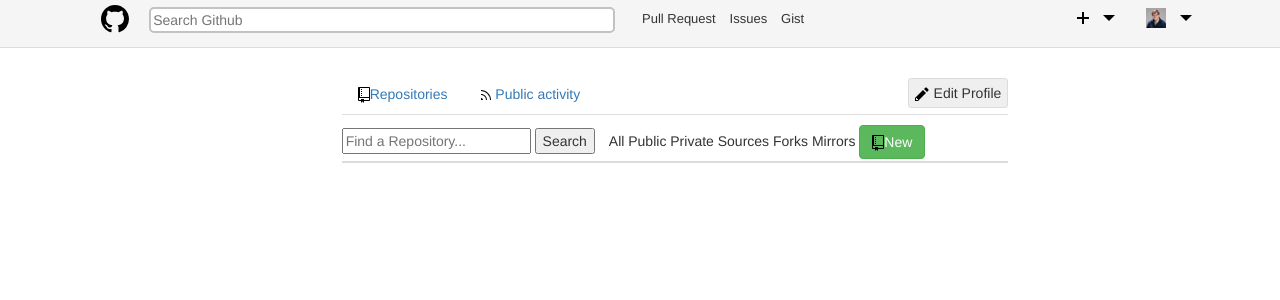
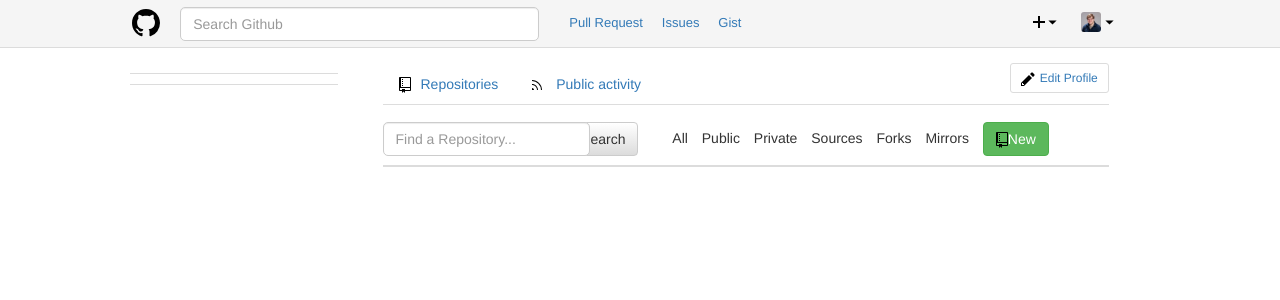
Before and after one commit to jknueven/github_profileRedo, a PHP site: page /index.html in a window 1280 px wide. Shown: the top 300 px of the page. Run offline with PHP 8.4, Linux system fonts and the light colour scheme.

Commit message:
add more css to clean up header and repositories tab

```diff
--- a/css/main.css
+++ b/css/main.css
@@ -6,14 +6,14 @@
   background-color: #F5F5F5;
   border-bottom: 1px solid gainsboro;
   width: 100%;
-  padding-left: 45px;
-  padding-right: 45px;
+  padding-left: 78px;
+  padding-top: 4px;
+  padding-right: 35px;
   margin-right: 0px;
   margin-left: 0px; }
 
 .contentMain {
-  margin-left: 95px;
-  width: 1000px;
+  width: 100%;
   padding-top: 5px;
   padding-bottom: 5px; }
 
@@ -25,15 +25,14 @@
     float: right; }
 
 .Search input {
-  margin-top: 7px;
+  margin-top: 3px;
   width: 100%;
-  border-radius: 5px;
-  border: 2px solid #c2c2c2;
-  box-shadow: 0px 10px 10px 10px, #F5F5F5; }
+  border-radius: 5px; }
 
 .Links {
   display: inline-block;
-  padding-left: 2px;
+  padding-left: 0px;
+  padding-right: 0;
   margin-top: 2px; }
   .Links ul {
     padding-left: 0px; }
@@ -41,7 +40,8 @@
     display: inline-block; }
   .Links h4 {
     font-size: 13px;
-    margin-left: 10px; }
+    margin-left: 15px;
+    text-decoration: bold; }
 
 .newRepo, .miniProfile {
   margin-top: 7px;
@@ -50,33 +50,54 @@
   .newRepo img, .miniProfile img {
     margin-left: 10px; }
 
+.triangle {
+  height: 11px;
+  width: 11px;
+  margin-left: 0px; }
+
 .newRepo {
-  margin-left: 40px;
-  margin-right: -30px; }
+  margin-left: 85px;
+  margin-right: -40px; }
+  .newRepo img {
+    margin-left: 5px;
+    margin-right: -7px; }
 
 .miniProfile {
   margin-right: 0px;
-  padding-right: 0; }
+  padding-right: 0;
+  margin-left: -15px; }
   .miniProfile .UPI {
     height: 20px;
-    width: 20px; }
+    width: 20px;
+    border-radius: 3px;
+    margin-right: -10px; }
 
 .topBar {
   width: 100%;
   margin-top: 10px;
   border-bottom: 2px solid gainsboro; }
-  .topBar input {
-    length: 242px; }
   .topBar ul {
     padding-left: 10px;
+    margin-left: 20px;
     display: inline-block; }
     .topBar ul li {
       font-size: 14px;
       display: inline-block; }
+  .topBar input {
+    width: 100%; }
+  .topBar .btn-default {
+    margin-left: 0px; }
+  .topBar .btn-success {
+    margin-left: 70px; }
+
+.searchBar {
+  padding-left: 0; }
+  .searchBar .form-control {
+    margin-left: 0;
+    length: 242px; }
 
 .editProfile {
   float: right;
-  margin-top: 5px;
   border: 1px solid gainsboro;
   border-radius: 3px;
   height: 30px; }
@@ -84,15 +105,85 @@
     margin-right: 5px; }
 
 .Main {
-  margin-top: 20px; }
+  margin-top: 10px;
+  margin-left: 20px;
+  width: auto; }
 
 .profileMenu {
-  margin-left: 0;
+  margin-left: 95px;
+  margin-top: 10px;
   padding: 0; }
+
+.name {
+  margin-top: 10px; }
+  .name h2 {
+    margin-top: 0px;
+    font-size: 25px; }
+
+.username {
+  margin-top: -10px; }
+  .username h3 {
+    margin-top: 0px;
+    font-size: 21px;
+    color: grey; }
+
+.bio {
+  border-bottom: 1px solid gainsboro; }
+  .bio p {
+    color: grey; }
+
+.started {
+  margin-top: 10px;
+  border-bottom: 1px solid gainsboro; }
+  .started img {
+    float: left;
+    margin-right: 5px; }
+
+.stats .follow, .stats .stars, .stats .following {
+  border-bottom: 1px solid gainsboro;
+  align: middle;
+  padding: 0px; }
+  .stats .follow ul, .stats .stars ul, .stats .following ul {
+    padding: 0px; }
+  .stats .follow li, .stats .stars li, .stats .following li {
+    text-align: middle;
+    padding-left: 10px;
+    list-style: none; }
+    .stats .follow li h5, .stats .stars li h5, .stats .following li h5 {
+      font-size: 30px;
+      padding: 0;
+      margin-top: 4px;
+      padding-left: 12px;
+      margin-bottom: 0px; }
+    .stats .follow li p, .stats .stars li p, .stats .following li p {
+      font-size: 11px;
+      margin-top: 0px; }
+
+.follow ul, .following ul {
+  margin-top: 1px; }
 
 .profileContent {
   padding: 0;
-  margin-left: 80px; }
+  margin-left: 45px; }
+  .profileContent ul li a img {
+    margin-right: 10px; }
+
+.topBar {
+  padding-bottom: 7px;
+  padding-top: 7px;
+  display: inline-block; }
+  .topBar input {
+    width: auto;
+    border-radius: 5px; }
+  .topBar ul {
+    padding: 0; }
+    .topBar ul li {
+      margin-left: 10px; }
+  .topBar .btn-default {
+    margin-left: 4px;
+    background: linear-gradient(white, gainsboro); }
+  .topBar .btn-success {
+    margin-left: 10px; }
 
 .profileImg img {
   height: 230px;
--- a/index.html
+++ b/index.html
@@ -13,26 +13,26 @@
 		<img src="images/mark-github.svg">
 	</div>
 
-	<div class="col-lg-5 Search">
-		<input type="text" name="search" placeholder="Search Github">
+	<div class="col-lg-4 Search">
+		<input class="form-control" type="text" name="search" placeholder="Search Github">
 	</div>
 
 	<div class="col-lg-4 Links">
 		<ul class="nav-links">
-		<li><h4>Pull Request</h4></li>
-		<li><h4>Issues</h4></li>
-		<li><h4>Gist</h4></li>
+		<li><a href="https://github.com/pulls"><h4>Pull Request</h4></a></li>
+		<li><a href="https://github.com/issues"><h4>Issues</h4></a></li>
+		<li><a href="https://gist.github.com/"><h4>Gist</h4></a></li>
 		</ul>
 	</div>
 
 	<div class="col-lg-1 newRepo">
 		<img src="images/plus.svg">
-		<img src="images/triangle-down.svg">
+		<img class="triangle" src="images/triangle-down.svg">
 	</div>
 
 	<div class="col-lg-1 miniProfile">
 		<img class="UPI" src="images/Jared_profile3.jpg">
-		<img src="images/triangle-down.svg">
+		<img class="triangle" src="images/triangle-down.svg">
 	</div>
   </div>
 
@@ -55,9 +55,9 @@
 
 	</div>
 
-	<div class="col-md-8 profileContent">
+	<div class="col-md-7 profileContent">
 
-	<button class="editProfile"><img src="images/pencil.svg">Edit Profile</button>
+	<a class="btn btn-sm editProfile" href="https://github.com/settings/profile"><img src="images/pencil.svg">Edit Profile</a>
 
 	<ul class="nav nav-tabs" id="myTab">
         <li><a data-toggle="tab" href="#sectionA">
@@ -70,8 +70,10 @@
     <div class="tab-content">
         <div id="sectionA" class="tab-pane fade in active">
         	<div class="topBar">
-        		<input type="text" name="repoSearch" placeholder="Find a Repository...">
-        		<button type="search">Search</button>
+        		<div class="col-md-3 searchBar">
+        			<input class="form-control" type="text" name="repoSearch" placeholder="Find a Repository...">
+        		</div>
+        		<button class="btn btn-default" type="search">Search</button>
         		<ul>
         			<li>All</li>
         			<li>Public</li>
--- a/sass/main.scss
+++ b/sass/main.scss
@@ -9,15 +9,16 @@
 	background-color:$primaryColor;
 	border-bottom:1px solid darken($primaryColor,10);
 	width:100%;
-	padding-left:45px;
-	padding-right:45px;
+	padding-left:78px;
+	padding-top:4px;
+	padding-right:35px;
 	margin-right:0px;
 	margin-left:0px;
+
 }
 
 .contentMain {
-		margin-left:95px;
-		width:1000px;
+		width:100%;
 		padding-top: 5px;
 		padding-bottom:5px;
 }
@@ -33,17 +34,17 @@
 
 .Search {
 	input{
-		margin-top: 7px;
+		margin-top: 3px;
 		width:100%;
 		border-radius:5px;
-		border:2px solid darken($primaryColor,20);
-		box-shadow: 0px 10px 10px 10px, $primaryColor;
+		//box-shadow: 0px 10px 10px 10px, $primaryColor;
 	}
 }
 
 .Links {
 	display:inline-block;
-	padding-left:2px;
+	padding-left:0px;
+	padding-right:0;
 	margin-top:2px;
 
 	ul {
@@ -55,7 +56,8 @@
 	}
 	h4{
 		font-size: 13px;
-		margin-left: 10px;
+		margin-left: 15px;
+		text-decoration:bold;
 	}
 
 }
@@ -70,17 +72,32 @@
 
 }
 
+.triangle {
+	height:11px;
+	width:11px;
+	margin-left:0px;
+}
+
 .newRepo {
-	margin-left:40px;
-	margin-right:-30px;
+	margin-left:85px;
+	margin-right:-40px;
+
+	img{
+		margin-left: 5px;
+		margin-right: -7px;
+	}
 }
 
 .miniProfile {
 	margin-right:0px;
 	padding-right:0;
+	margin-left:-15px;
+
 	.UPI {
 		height:20px;
 		width: 20px;
+		border-radius:3px;
+		margin-right:-10px
 	}
 }
 
@@ -89,26 +106,37 @@
 	margin-top:10px;
 	border-bottom:2px solid darken($primaryColor,10);
 
-	input {
-		length:242px;
-	}
-
 	ul {
 		padding-left:10px;
+		margin-left: 20px;
 		display:inline-block;
 		li{
 			font-size: 14px;
 			display: inline-block;
 		}
 	}
-	.new {
+	input {
+		width:100%;
+	}
+	.btn-default {
+		margin-left: 0px;
+	}
+	.btn-success {
+		margin-left: 70px;
+	}
+}
+
+.searchBar {
+	padding-left:0;
+	.form-control {
+		margin-left: 0;
+		length:242px;
 
 	}
 }
 
 .editProfile {
 	float:right;
-	margin-top:5px;
 	border:1px solid darken($primaryColor,10);
 	border-radius:3px;
 	height:30px;
@@ -118,20 +146,120 @@
 }
 
 .Main {
-	margin-top:20px;
+	margin-top:10px;
+	margin-left:20px;
+	width:auto;
 }
 
 .profileMenu{
-	margin-left:0;
+	margin-left:95px;
+	margin-top:10px;
 	padding:0;
+}
+
+.name {
+	margin-top:10px;
+	h2{
+		margin-top: 0px;
+		font-size:25px;
+	}
+}
+
+.username {
+	margin-top:-10px;
+
+	h3 {
+		margin-top: 0px;
+		font-size:21px;
+		color:grey;
+	}
+}
+
+.bio {
+	border-bottom:1px solid darken($primaryColor,10);
+	p{
+		color:grey;
+	}
+}
+
+.started {
+	margin-top:10px;
+	border-bottom:1px solid darken($primaryColor,10);
+	img {
+		float:left;
+		margin-right: 5px;
+	}
+}
+
+.stats {
+	.follow, .stars, .following {
+		border-bottom:1px solid darken($primaryColor,10);
+		align:middle;
+		padding:0px;
+		ul{
+			padding:0px;
+		}
+		li{
+			text-align:middle;
+			padding-left:10px;
+			list-style:none;
+			h5{
+				font-size:30px;
+				padding:0;
+				margin-top: 4px;
+				padding-left: 12px;
+				margin-bottom: 0px;
+			}
+			p{
+				font-size:11px;
+				margin-top: 0px;
+			}
+		}
+	}
+}
+
+.follow , .following{
+	ul{
+		margin-top: 1px;
+	}
 }
 
 .profileContent {
 	padding:0;
-	margin-left:80px;
+	margin-left:45px;
+	ul li a img {
+		margin-right: 10px;
+
+	}
 }
 
+.topBar {
+	//width:100%;
+	padding-bottom:7px;
+	padding-top:7px;
+	display:inline-block;
 
+	input {
+		width:auto;
+		border-radius:5px;
+	}
+
+	ul {
+		padding:0;
+		li{
+			margin-left: 10px;
+		}
+	}
+
+	.btn-default {
+		margin-left: 4px;
+		background: linear-gradient(white,darken($primaryColor,10));
+	}
+
+	.btn-success {
+		margin-left: 10px;
+	}
+}
 
 .profileImg {
 	img{
```
Also changed, not shown: js/github.js (+24 -18 lines).
